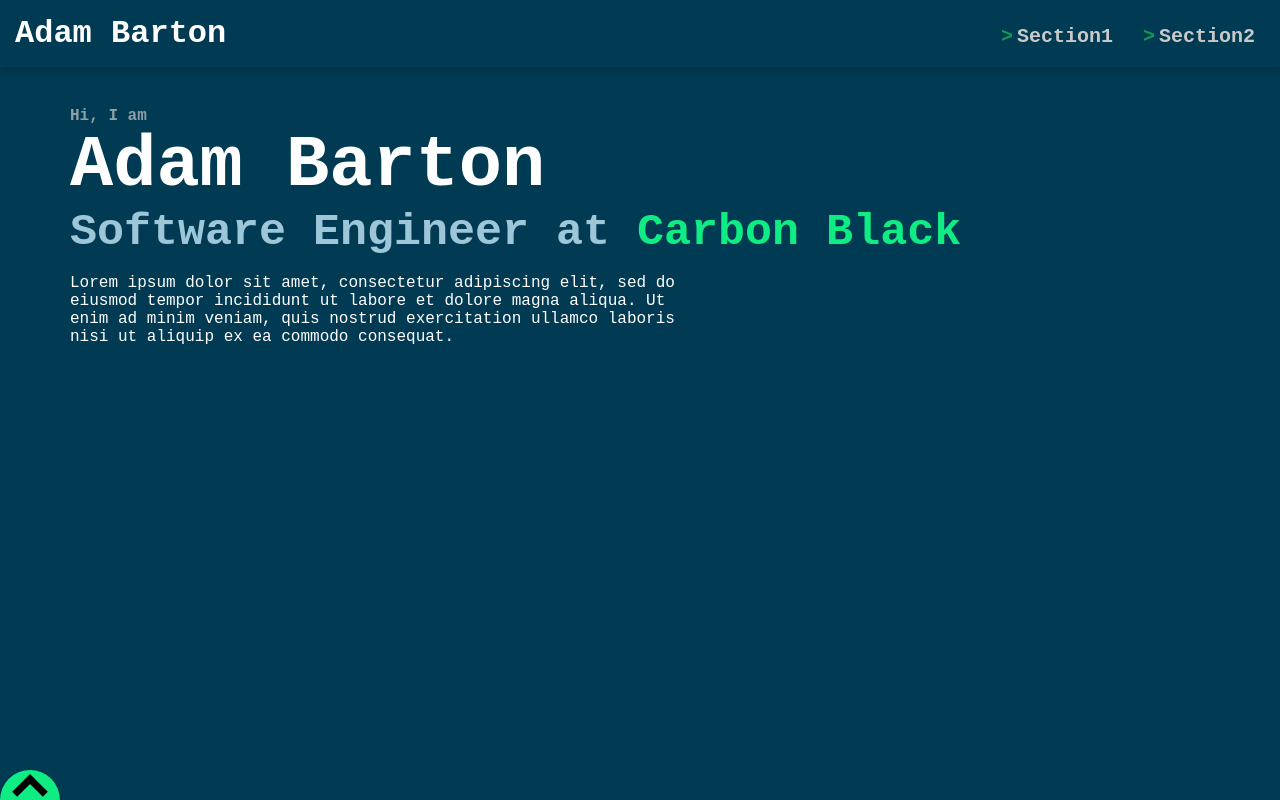
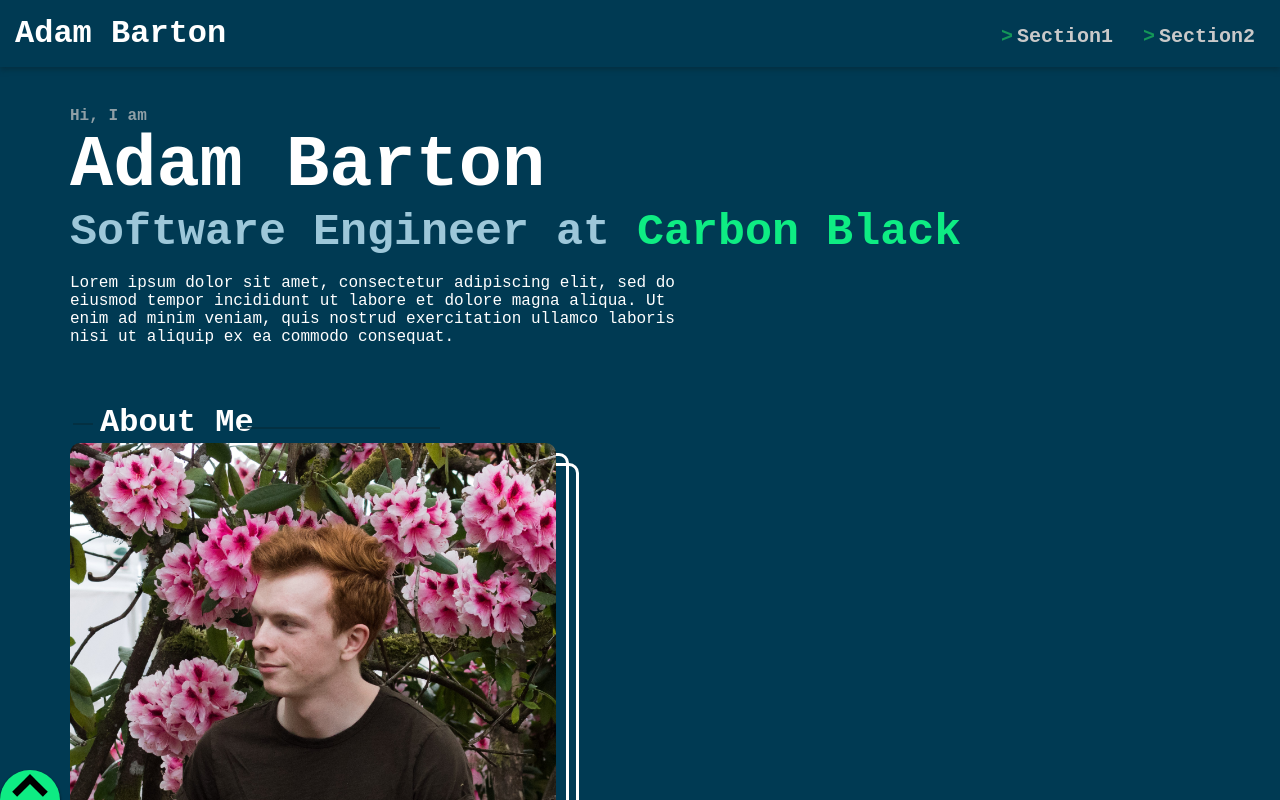
Before and after one commit to Stygain/personal-website, a React (Create React App) app: page / in a window 1280 px wide. Shown: the top 800 px of the page. Built offline with nearby package versions, Linux system fonts and the light colour scheme.

Commit message:
Added profile image.

```diff
--- a/src/App.js
+++ b/src/App.js
@@ -3,6 +3,7 @@
 import NavBar from './NavBar.js';
 import SideBar from './SideBar.js';
 import Info from './Content/Info.js';
+import Personal from './Content/Personal.js';
 import { ContentMargin } from './Utils.js';
 
 function App() {
@@ -12,6 +13,7 @@
       <SideBar />
       <ContentMargin>
         <Info />
+        <Personal />
       </ContentMargin>
     </div>
   );
--- /dev/null
+++ b/src/Content/Personal.js
@@ -0,0 +1,106 @@
+/** @jsx jsx */
+import { jsx, css } from '@emotion/core';
+
+import ProfilePhoto from '../Images/IMG_0774-cut-crop.jpg';
+
+
+function Personal(props) {
+  const styling = css`
+    ${'' /* border: 1px solid green; */}
+
+    margin-top: 40px;
+
+    ${'' /* @import url('https://fonts.googleapis.com/css?family=Oxanium&display=swap'); */}
+    @import url('https://fonts.googleapis.com/css?family=Ubuntu+Mono&display=swap');
+    font-family: 'Ubuntu Mono', monospace;
+
+    display: flex;
+    flex-direction: column;
+
+    h1::before {
+      content: "";
+
+      display: block;
+
+      position: relative;
+      top: 21px;
+
+      height: 2px;
+      width: 20px;
+      ${'' /* margin-left: 150px; */}
+      margin-left: -27px;
+
+      background-color: rgba(4, 45, 62, 0.78);
+    }
+
+    h1 {
+      ${'' /* border: 1px solid red; */}
+
+      padding-left: 30px;
+    }
+
+    h1::after {
+      content: "";
+
+      display: block;
+
+      position: relative;
+      bottom: 14px;
+
+      height: 2px;
+      width: 200px;
+      margin-left: 140px;
+
+      background-color: rgba(4, 45, 62, 0.78);
+    }
+
+    .img-container {
+      position: relative;
+    }
+
+    img {
+      position: absolute;
+      top: 0px;
+      left: 0px;
+
+      z-index: 3;
+
+      width: 38vw;
+      border-radius: 10px;
+    }
+
+    .img-border {
+      position: absolute;
+
+      width: calc(38vw - 3px);
+      height: calc((38vw - 3px) * 1.250723);
+
+      border-radius: 10px;
+      border: 3px solid rgba(255, 255, 255, 1);
+    }
+
+    .border-1 {
+      top: 10px;
+      left: 10px;
+    }
+
+    .border-2 {
+      top: 20px;
+      left: 20px;
+    }
+  `;
+
+  return (
+    <div css={styling}>
+      <h1 className="section-header">About Me</h1>
+      <div className="img-container">
+        <img src={ProfilePhoto} alt="Image of me" />
+        <div className="img-border border-1"></div>
+        <div className="img-border border-2"></div>
+      </div>
+    </div>
+  );
+}
+
+
+export default Personal;
```
Also changed, not shown: src/Images/IMG_0774-cut-crop.jpg (added).
